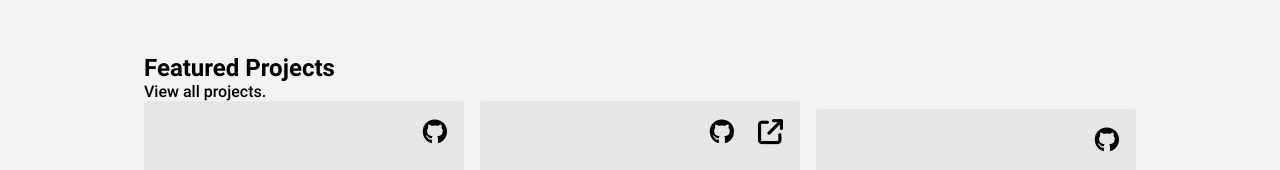
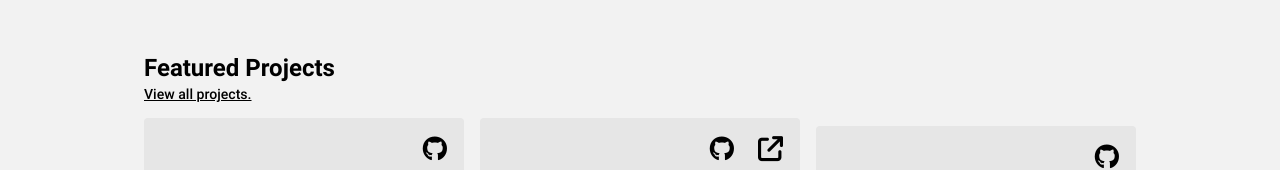
Before and after one commit to dan4310/danielmcourtney, a SvelteKit app: page / in a window 1280 px wide. Shown: the part 713-883 px from the top of the page. Built offline with nearby package versions, Linux system fonts and the light colour scheme.

Commit message:
fix(featured): fgix featured projects

```diff
--- a/src/routes/+page.svelte
+++ b/src/routes/+page.svelte
@@ -46,6 +46,22 @@ import type { PageData } from './$types'
 	.projects {
 		padding-top: v.$padding-md;
 		padding-bottom: v.$padding-md;
+		display: flex;
+		flex-direction: column;
+		gap: v.$padding;
+		.projects__header {
+			display: flex;
+			flex-direction: column;
+			gap: v.$padding-xs;
+			a {
+				text-decoration: underline;
+				transition: color ease-in-out 0.15s;
+				font-size: v.$font-size-sm;
+				&:hover {
+					color: v.$color-primary;
+				}
+			}
+		}
 		.projects__container {
 			display: flex;
 			gap: v.$padding;
```
